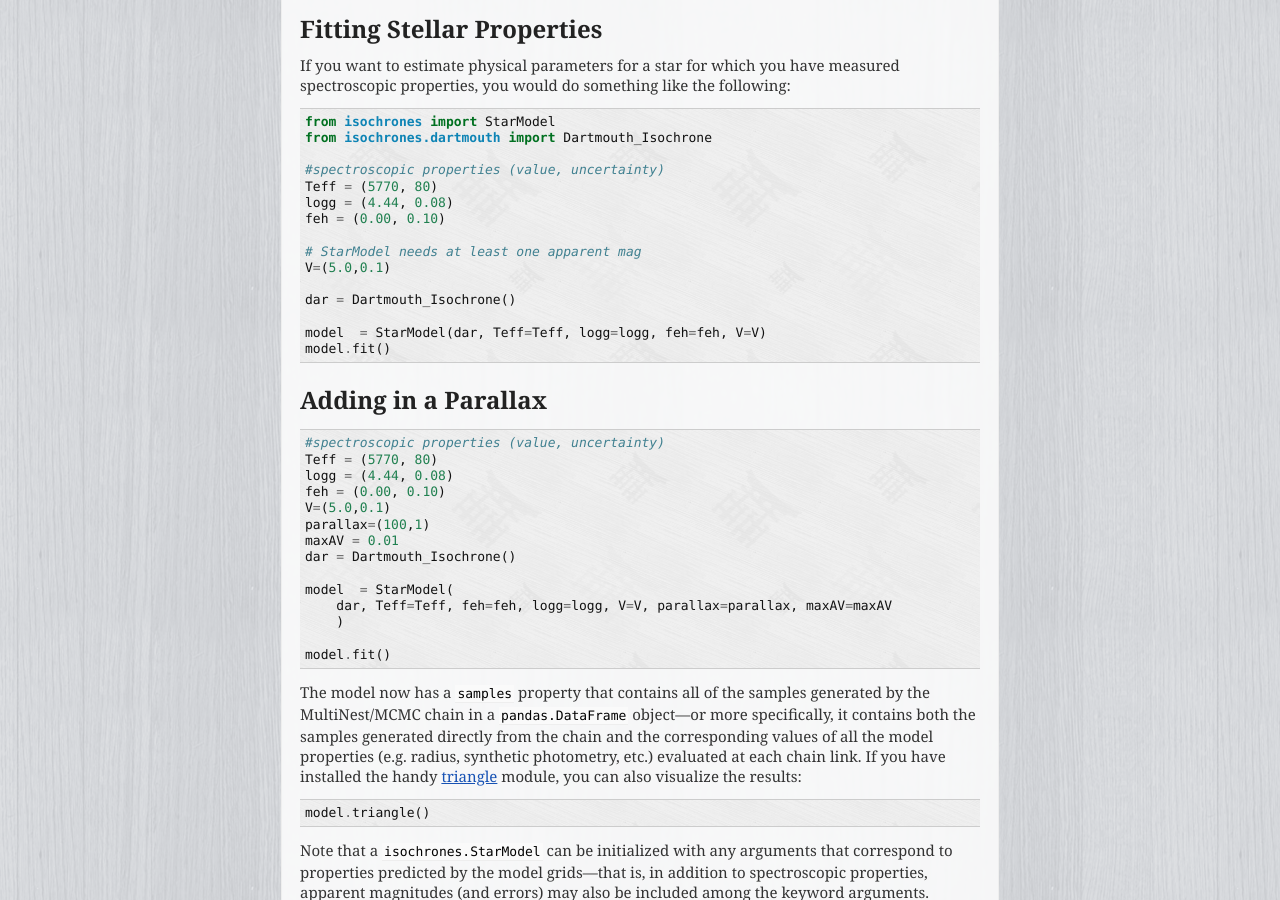
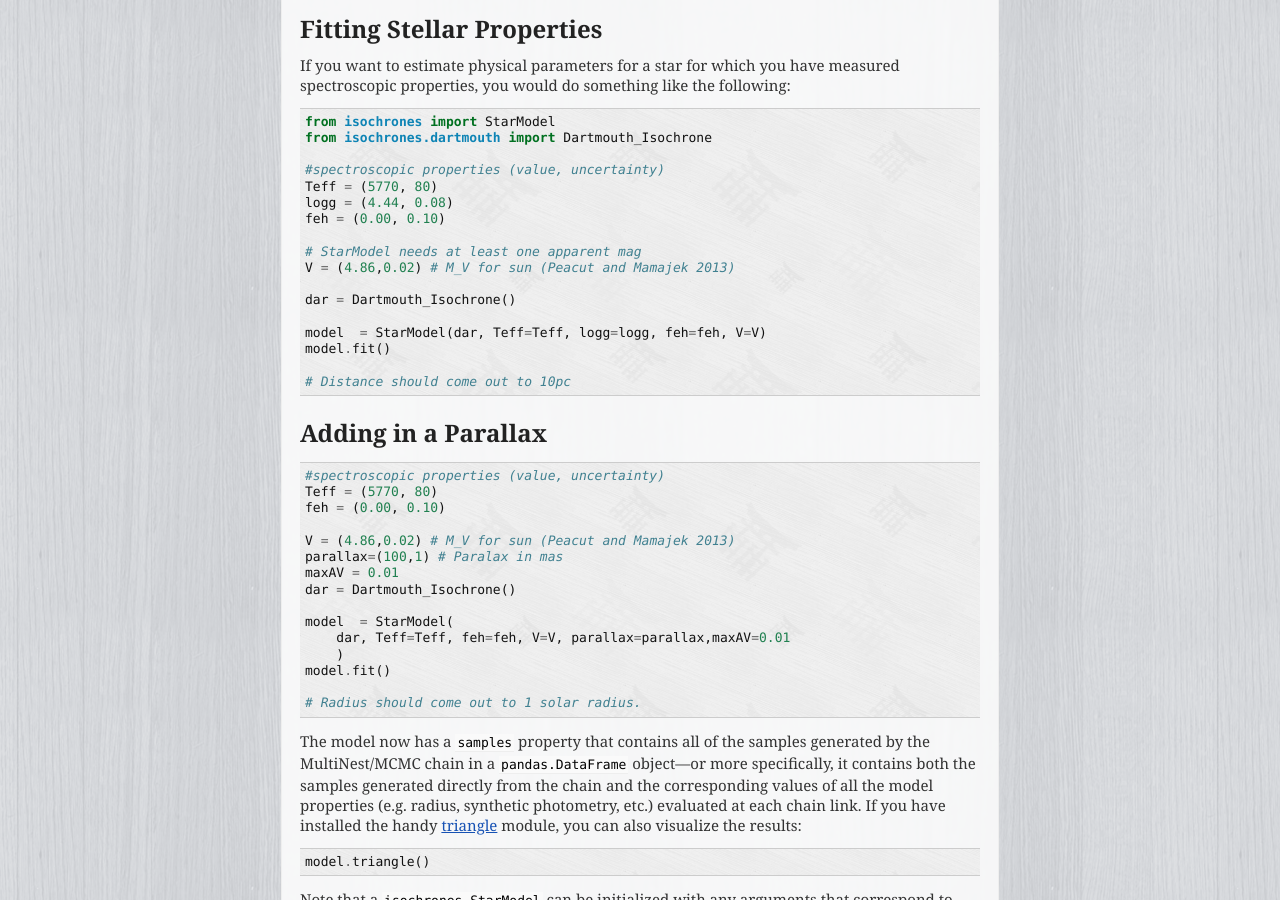
Before and after one commit to timothydmorton/isochrones, a Sphinx documentation site: the page built from docs/index.rst, in a window 1280 px wide and 900 px high, scrolled down 1290 px. Built offline with Sphinx 7.4.7, drawn with Linux system fonts in a browser that asks for light colours.

Commit message:
M_V from Peacut and Mamajek 2013

```diff
--- a/docs/index.rst
+++ b/docs/index.rst
@@ -90,13 +90,14 @@ the following:
     feh = (0.00, 0.10)
 
     # StarModel needs at least one apparent mag
-    V=(5.0,0.1)
+    V = (4.86,0.02) # M_V for sun (Peacut and Mamajek 2013)
 
     dar = Dartmouth_Isochrone()
 
     model  = StarModel(dar, Teff=Teff, logg=logg, feh=feh, V=V)
     model.fit()
 
+    # Distance should come out to 10pc
 
 Adding in a Parallax
 --------------------
@@ -106,18 +107,20 @@ Adding in a Parallax
 
     #spectroscopic properties (value, uncertainty)
     Teff = (5770, 80)
-    logg = (4.44, 0.08)
     feh = (0.00, 0.10)
-    V=(5.0,0.1)
-    parallax=(100,1)
+
+    V = (4.86,0.02) # M_V for sun (Peacut and Mamajek 2013)
+    parallax=(100,1) # Paralax in mas
     maxAV = 0.01
     dar = Dartmouth_Isochrone()
 
     model  = StarModel(
-        dar, Teff=Teff, feh=feh, logg=logg, V=V, parallax=parallax, maxAV=maxAV
+        dar, Teff=Teff, feh=feh, V=V, parallax=parallax,maxAV=0.01
 	)
+    model.fit()
 
-    model.fit()
+    # Radius should come out to 1 solar radius.
+
 
 The model now has a ``samples`` property that contains all of the
 samples generated by the MultiNest/MCMC chain in a :class:`pandas.DataFrame`
```
